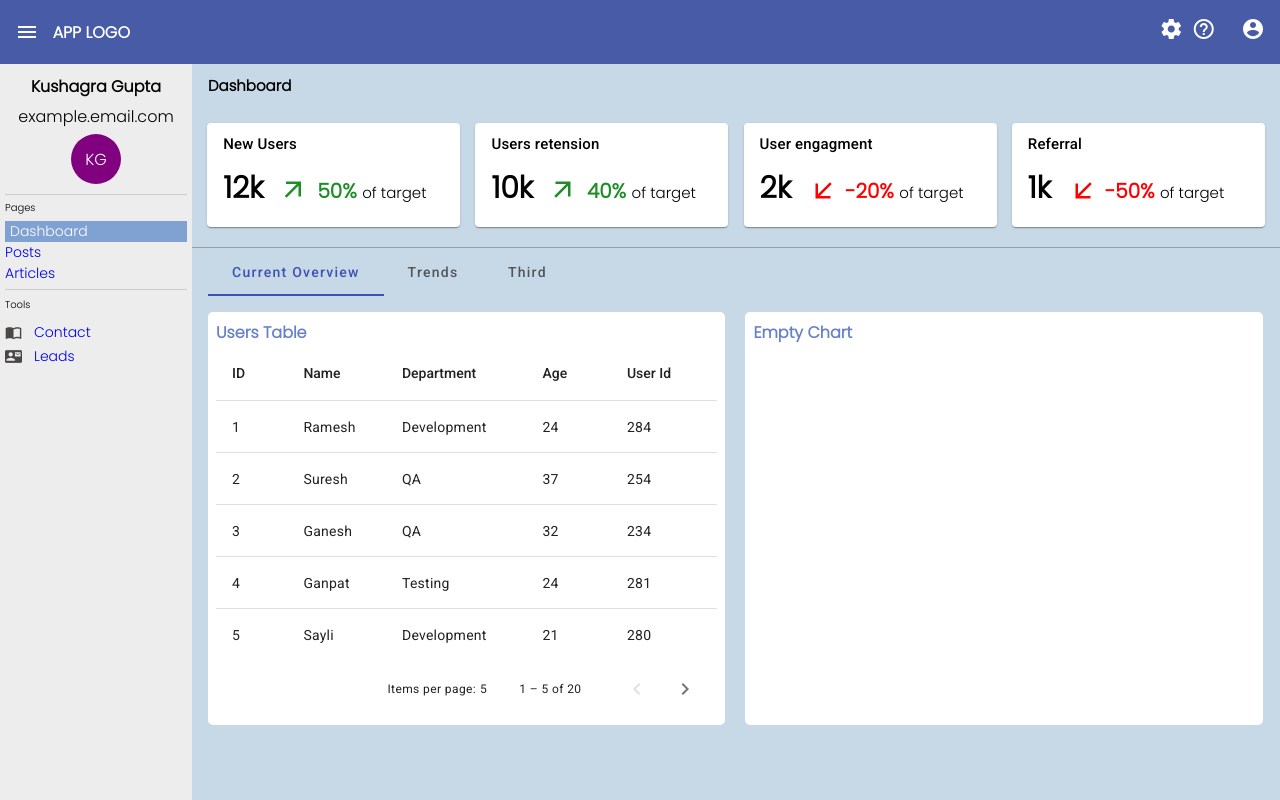
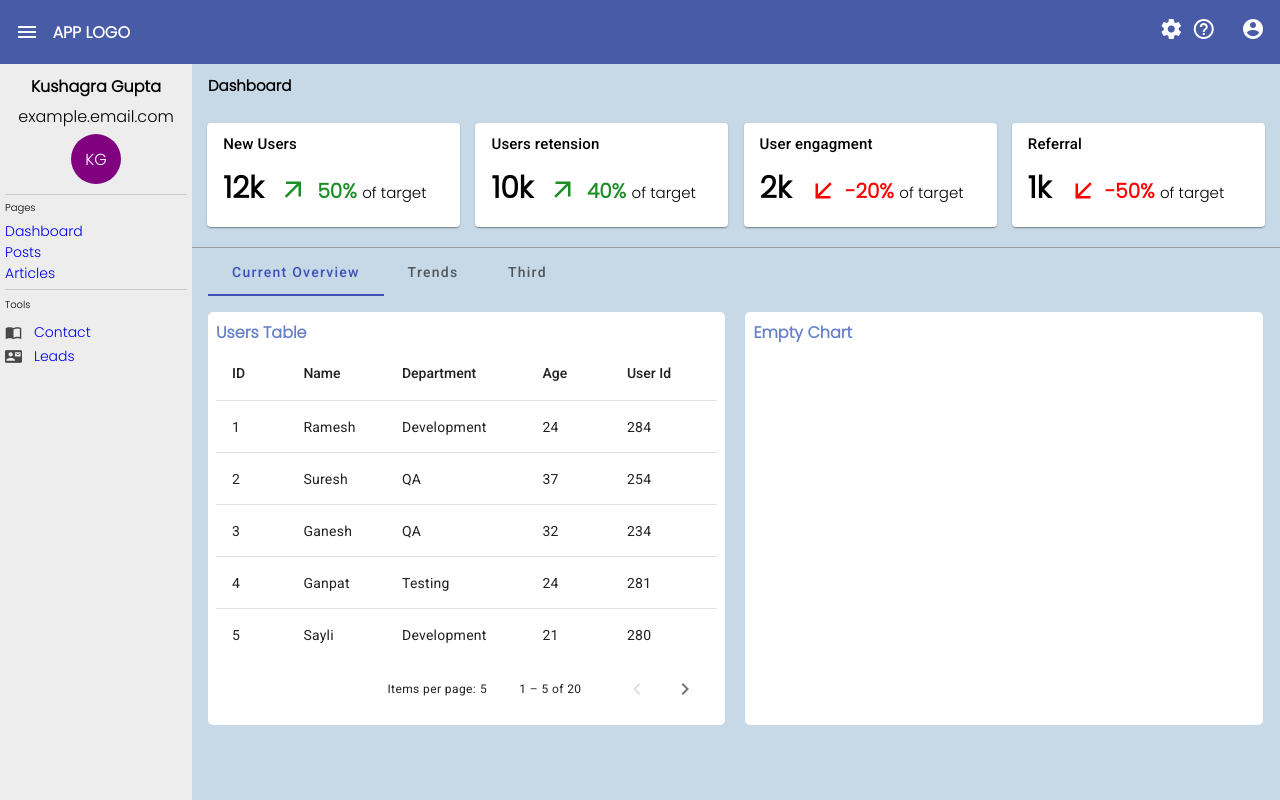
Before and after one commit to aadeshcoder/task-second, an Angular app: page / in a window 1280 px wide. Built offline with nearby package versions, Linux system fonts and the light colour scheme.

Commit message:
Added RouterLink to the links

```diff
--- a/src/app/components/sidebar/sidebar.component.html
+++ b/src/app/components/sidebar/sidebar.component.html
@@ -11,9 +11,15 @@
   <div class="pages">
     <label>Pages</label>
     <div class="pages-container">
-      <a href="#" class="focus">Dashboard</a>
-      <a href="#">Posts</a>
-      <a href="#">Articles</a>
+      <a
+        routerLink="/"
+        routerLinkActive="active"
+        [routerLinkActiveOptions]="{ exact: true }"
+      >
+        Dashboard
+      </a>
+      <a routerLink="/posts" routerLinkActive="active">Posts</a>
+      <a routerLink="/articles" routerLinkActive="active">Articles</a>
     </div>
   </div>
   <div class="tools">
```
